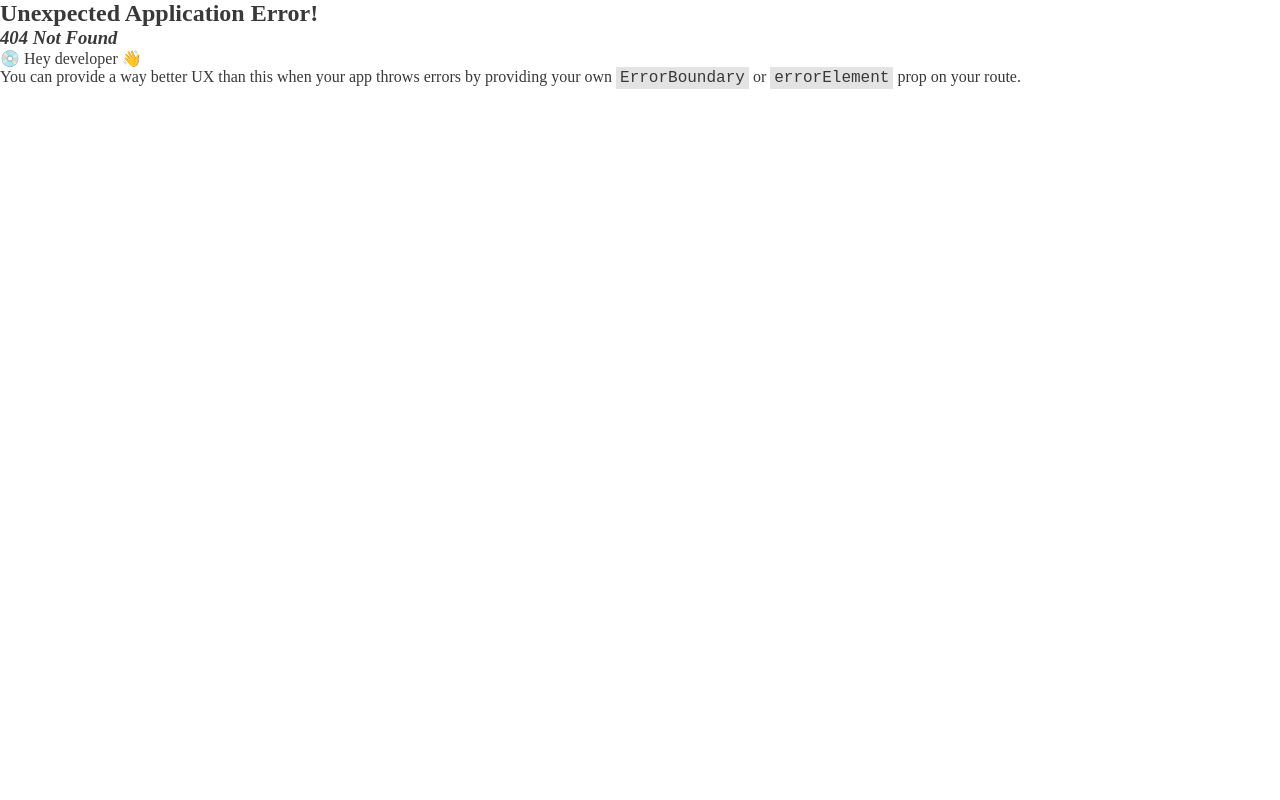
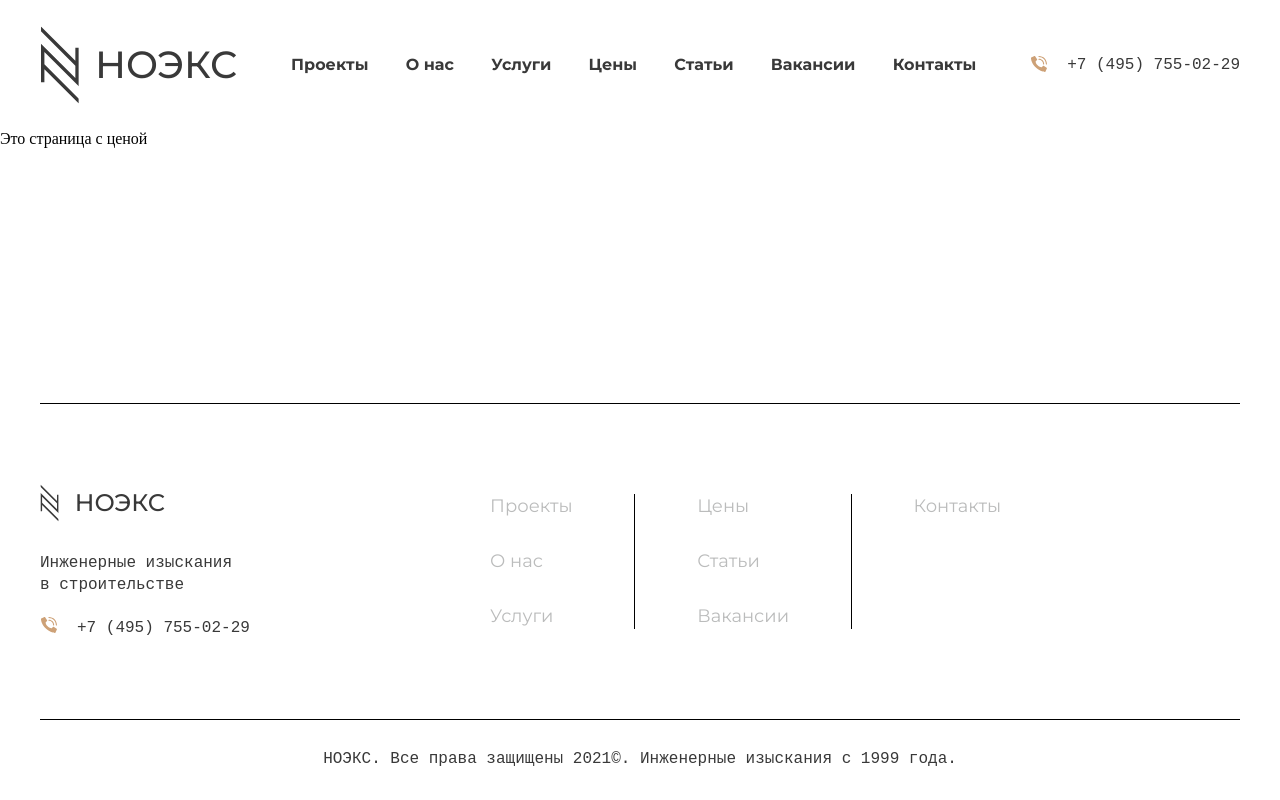
Before and after one commit to AgeratoS/noex, a React (Vite) app: page /prices in a window 1280 px wide. Before the commit this address had no page. Built offline with nearby package versions, Linux system fonts and the light colour scheme.

Commit message:
Добавил страницу цен

```diff
--- /dev/null
+++ b/src/components/pages/Prices/index.tsx
@@ -0,0 +1,7 @@
+import MainLayout from "../../layouts/MainLayout";
+
+const Prices = () => {
+  return <MainLayout>Это страница с ценой</MainLayout>;
+};
+
+export default Prices;
--- a/src/components/ui/molecules/FooterNav/index.tsx
+++ b/src/components/ui/molecules/FooterNav/index.tsx
@@ -63,7 +63,7 @@ const FooterNav = () => {
       <FooterNavListPartition>
         <FooterMenu>
           <FooterMenuItem>
-            <FooterMenuLink to="/">Цены</FooterMenuLink>
+            <FooterMenuLink to="/prices">Цены</FooterMenuLink>
           </FooterMenuItem>
           <FooterMenuItem>
             <FooterMenuLink to="/articles">Статьи</FooterMenuLink>
--- a/src/components/ui/molecules/HeaderNav/index.tsx
+++ b/src/components/ui/molecules/HeaderNav/index.tsx
@@ -38,7 +38,7 @@ const HeaderNav = () => {
           <NavListItemLink to="/services">Услуги</NavListItemLink>
         </NavListItem>
         <NavListItem>
-          <NavListItemLink to="#">Цены</NavListItemLink>
+          <NavListItemLink to="/prices">Цены</NavListItemLink>
         </NavListItem>
         <NavListItem>
           <NavListItemLink to="/articles">Статьи</NavListItemLink>
--- a/src/core/routing/index.tsx
+++ b/src/core/routing/index.tsx
@@ -10,6 +10,7 @@ import Article from "../../components/pages/Article";
 import Vacancies from "../../components/pages/Vacancies";
 import Vacancy from "../../components/pages/Vacancy";
 import Contacts from "../../components/pages/Contacts";
+import Prices from "../../components/pages/Prices";
 
 const router = createBrowserRouter([
   {
@@ -30,6 +31,11 @@ const router = createBrowserRouter([
   {
     path: "/services",
     element: <Services />,
+  },
+
+  {
+    path: "/prices",
+    element: <Prices />,
   },
 
   {
```
